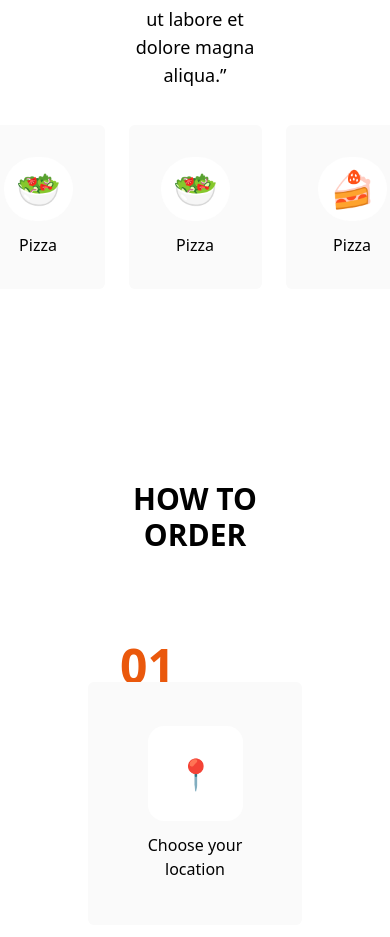
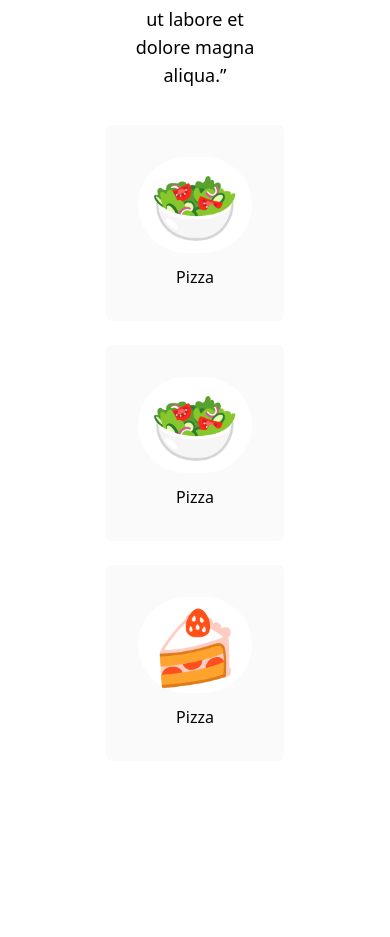
Before and after one commit to moid1923/FoodDelivery-website, a React (Create React App) app: page / in a window 390 px wide. Shown: the part 2668-3605 px from the top of the page. Built offline with nearby package versions, Linux system fonts and the light colour scheme.

Commit message:
responsive

```diff
--- a/src/Dishes/Dishes.jsx
+++ b/src/Dishes/Dishes.jsx
@@ -62,22 +62,22 @@ function Dishes() {
             </div>
 
 
-            <div className="flex justify-center items-center gap-6 md:flex-nowrap xs:flex-wrap">
+            <div className="flex justify-center items-center gap-6 md:flex-nowrap flex-wrap">
             <div className="card-u-1 p-8 bg-cardsBg text-center flex items-center flex-col gap-3 justify-center rounded-md">
-              <div className="image xs:text-7xl xs:p-6 text-4xl md:text-3xl p-3  items-center text-center rounded-full bg-white">
+              <div className="image text-7xl sm:text-4xl xs:p-6  md:text-3xl p-3  items-center text-center rounded-full bg-white">
                 🥗
               </div>
               <p className="">Pizza</p>
             </div>
             <div className="card-u-1 p-8 bg-cardsBg text-center flex items-center flex-col gap-3 justify-center rounded-md">
-              <div className="image xs:text-7xl xs:p-6 text-4xl md:text-3xl p-3  items-center text-center rounded-full bg-white">
+              <div className="image text-7xl sm:text-4xl  xs:p-6 md:text-3xl p-3  items-center text-center rounded-full bg-white">
                 🥗
               </div>
               <p className="">Pizza</p>
             </div>
 
             <div className="card-u-1  p-8 xl:me-10 bg-cardsBg text-center flex items-center flex-col gap-3 justify-center rounded-md">
-              <div className="image xs:text-7xl  xs:p-6 text-4xl md:text-3xl p-3  items-center text-center rounded-full bg-white">
+              <div className="image text-7xl sm:text-4xl  xs:p-6  md:text-3xl p-3  items-center text-center rounded-full bg-white">
                 🍰
               </div>
               <p className="">Pizza</p>
--- a/src/Hero-section/Hero.jsx
+++ b/src/Hero-section/Hero.jsx
@@ -12,9 +12,9 @@ function Hero() {
         <div className="hero-left xs:w-full ">
             <h1 className=' text-3xl  lg:text-5xl font-bold'>Your Favorite Food <br /> Delivery Partner</h1>
             <p className='my-4'>The food at your doorstep . Why starve when you have us. You <br /> hunger partner. Straight out of the oven to your doorstep. </p>
-            <div className="hero-left-btn relative">
+            <div className="hero-left-btn relative  w-[464px]">
             <input type="Place your order" className="btn w-[464px] bg-cardsBg rounded-3xl px-3 py-3 my-3" placeholder='Enter your delivery location'/>
-            <button className="order-btn w-[134px] py-2 px-2 text-base bg-primary rounded-3xl absolute right-1 lg:right-14 bottom-4 text-white ">Order Now</button>
+            <button className="order-btn w-[134px] py-2 px-2 text-base bg-primary rounded-3xl absolute right-1  bottom-4 text-white ">Order Now</button>
             </div>
 
             <div className="hero-btns  my-3 flex gap-2">
```
